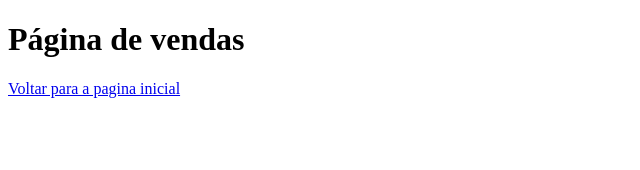
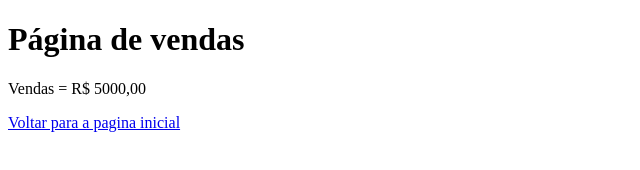
Before and after one commit to tiagoLohan/aulagithub, a plain HTML site: page vendas.html in a window 1280 px wide. Shown: the whole page, without its empty margins (0-640 px from the left). Drawn offline with Linux system fonts and the light colour scheme.

Commit message:
Acrescentado valor das vendas

```diff
--- a/vendas.html
+++ b/vendas.html
@@ -7,6 +7,8 @@
   </head>
   <body>
     <h1>Página de vendas</h1>
-    <a href="index.html">Voltar para a pagina inicial</a>
+    <p>Vendas = R$ 5000,00</p>
+      <a href="index.html">Voltar para a pagina inicial</a>
+    </p>
   </body>
 </html>
```
